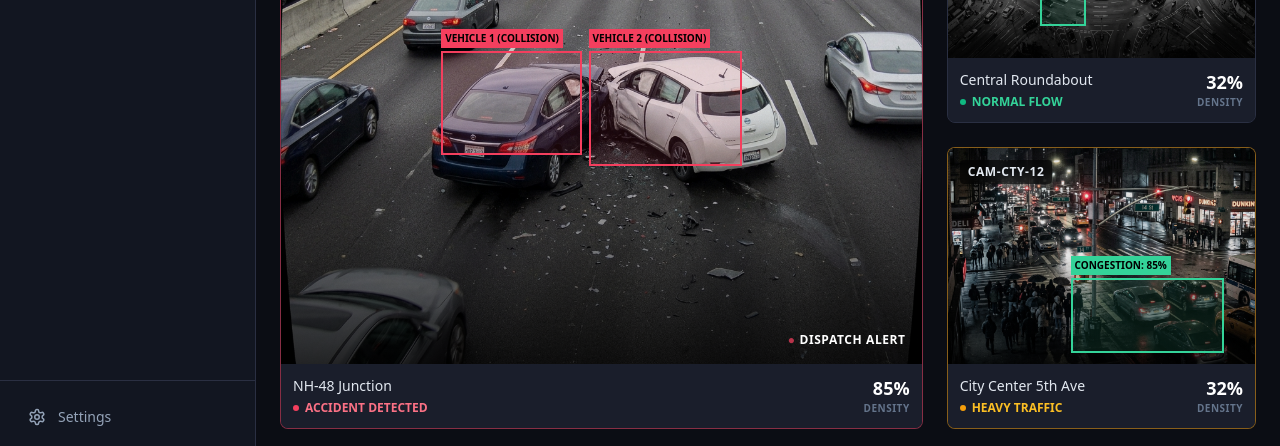
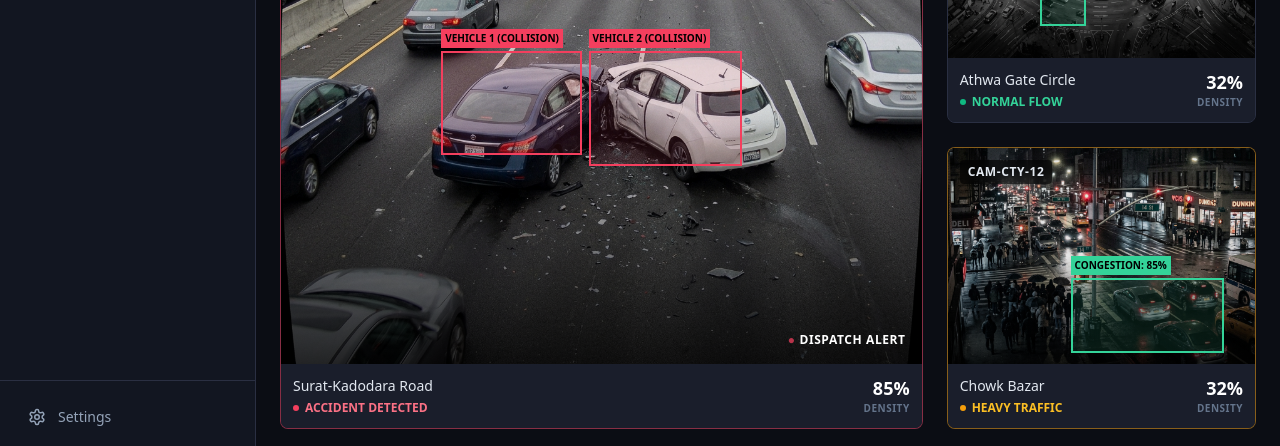
Before and after one commit to Shrey272/trafficguard-ai, a React (Vite) app in the folder frontend/: page /cameras in a window 1280 px wide. Shown: the part 347-793 px from the top of the page. Built offline with nearby package versions, Linux system fonts and the light colour scheme; no server answers.

Commit message:
Update location names to Surat areas

```diff
--- a/frontend/src/pages/Analytics.jsx
+++ b/frontend/src/pages/Analytics.jsx
@@ -133,35 +133,35 @@ const Analytics = () => {
                 </thead>
                 <tbody className="text-slate-300">
                   <tr className="border-b border-dark-border/50">
-                    <td className="py-3 flex items-center gap-2"><span className="w-1.5 h-1.5 rounded-full bg-rose-400"></span> I-95 North, Mile 42</td>
+                    <td className="py-3 flex items-center gap-2"><span className="w-1.5 h-1.5 rounded-full bg-rose-400"></span> Ring Road North</td>
                     <td className="py-3"><span className="border border-rose-500/50 text-rose-400 px-2 py-0.5 rounded-full text-[10px] font-bold tracking-wider">CRITICAL</span></td>
                     <td className="py-3 font-medium">45 mins</td>
                     <td className="py-3 text-slate-400 text-xs">07:00 - 09:30</td>
                     <td className="py-3 text-right"><TrendingUp size={16} className="text-rose-400 inline" /></td>
                   </tr>
                   <tr className="border-b border-dark-border/50">
-                    <td className="py-3 flex items-center gap-2"><span className="w-1.5 h-1.5 rounded-full bg-amber-400"></span> Downtown Exit 4A</td>
+                    <td className="py-3 flex items-center gap-2"><span className="w-1.5 h-1.5 rounded-full bg-amber-400"></span> Adajan Patia</td>
                     <td className="py-3"><span className="border border-amber-500/50 text-amber-400 px-2 py-0.5 rounded-full text-[10px] font-bold tracking-wider">HIGH</span></td>
                     <td className="py-3 font-medium">28 mins</td>
                     <td className="py-3 text-slate-400 text-xs">16:30 - 18:45</td>
                     <td className="py-3 text-right"><ArrowRight size={16} className="text-slate-500 inline" /></td>
                   </tr>
                   <tr className="border-b border-dark-border/50">
-                    <td className="py-3 flex items-center gap-2"><span className="w-1.5 h-1.5 rounded-full bg-amber-400"></span> West Blvd Intersection</td>
+                    <td className="py-3 flex items-center gap-2"><span className="w-1.5 h-1.5 rounded-full bg-amber-400"></span> Vesu Main Road</td>
                     <td className="py-3"><span className="border border-amber-500/50 text-amber-400 px-2 py-0.5 rounded-full text-[10px] font-bold tracking-wider">HIGH</span></td>
                     <td className="py-3 font-medium">22 mins</td>
                     <td className="py-3 text-slate-400 text-xs">17:00 - 18:00</td>
                     <td className="py-3 text-right"><TrendingUp size={16} className="text-rose-400 inline" /></td>
                   </tr>
                   <tr className="border-b border-dark-border/50">
-                    <td className="py-3 flex items-center gap-2"><span className="w-1.5 h-1.5 rounded-full bg-indigo-400"></span> Route 66, Section B</td>
+                    <td className="py-3 flex items-center gap-2"><span className="w-1.5 h-1.5 rounded-full bg-indigo-400"></span> Varachha Chowpati</td>
                     <td className="py-3"><span className="border border-indigo-500/50 text-indigo-400 px-2 py-0.5 rounded-full text-[10px] font-bold tracking-wider">MODERATE</span></td>
                     <td className="py-3 font-medium">15 mins</td>
                     <td className="py-3 text-slate-400 text-xs">08:00 - 09:00</td>
                     <td className="py-3 text-right"><TrendingDown size={16} className="text-emerald-400 inline" /></td>
                   </tr>
                   <tr>
-                    <td className="py-3 flex items-center gap-2"><span className="w-1.5 h-1.5 rounded-full bg-indigo-400"></span> Bridge Port Tunnel</td>
+                    <td className="py-3 flex items-center gap-2"><span className="w-1.5 h-1.5 rounded-full bg-indigo-400"></span> Udhana Darwaja</td>
                     <td className="py-3"><span className="border border-indigo-500/50 text-indigo-400 px-2 py-0.5 rounded-full text-[10px] font-bold tracking-wider">MODERATE</span></td>
                     <td className="py-3 font-medium">12 mins</td>
                     <td className="py-3 text-slate-400 text-xs">16:00 - 17:30</td>
--- a/frontend/src/pages/LiveCameras.jsx
+++ b/frontend/src/pages/LiveCameras.jsx
@@ -32,7 +32,7 @@ const LiveCameras = () => {
         <div className="lg:col-span-2 flex flex-col h-full">
           <CameraFeed
             id="CAM-NH48-02"
-            name="NH-48 Junction"
+            name="Surat-Kadodara Road"
             type="accident"
             focus={true}
             className="h-full min-h-[400px]"
@@ -52,7 +52,7 @@ const LiveCameras = () => {
         <div className="grid grid-rows-2 gap-6">
           <CameraFeed
             id="CAM-RND-03"
-            name="Central Roundabout"
+            name="Athwa Gate Circle"
             imgSrc="/cam_roundabout.jpg"
             overlayData={[
               { label: "CAR", x: "30%", y: "70%", w: "15%", h: "15%", color: "green" }
@@ -60,7 +60,7 @@ const LiveCameras = () => {
           />
           <CameraFeed
             id="CAM-CTY-12"
-            name="City Center 5th Ave"
+            name="Chowk Bazar"
             type="congestion"
             imgSrc="/cam_intersection.jpg"
             overlayData={[
--- a/frontend/src/pages/Map.jsx
+++ b/frontend/src/pages/Map.jsx
@@ -60,7 +60,7 @@ const MapView = () => {
               <span className="text-xs text-slate-400">10:42 AM</span>
             </div>
             <h4 className="text-white font-medium mb-1">Multi-Vehicle Collision</h4>
-            <p className="text-sm text-slate-400 mb-4 line-clamp-2">Intersection 4A, Downtown Sector. Lanes 1 & 2 blocked.</p>
+            <p className="text-sm text-slate-400 mb-4 line-clamp-2">Adajan Patia, Surat. Lanes 1 & 2 blocked.</p>
             <div className="flex gap-2">
                <button className="flex-1 bg-slate-800 text-white text-xs py-1.5 rounded flex items-center justify-center gap-1 hover:bg-slate-700 transition-colors"><Focus size={14} /> Focus</button>
                <button className="flex-1 bg-indigo-600/20 text-indigo-400 border border-indigo-500/30 text-xs py-1.5 rounded flex items-center justify-center gap-1 hover:bg-indigo-600/30 transition-colors"><Navigation size={14} /> Dispatch</button>
@@ -76,7 +76,7 @@ const MapView = () => {
               <span className="text-xs text-slate-400">10:15 AM</span>
             </div>
             <h4 className="text-white font-medium mb-1">Severe Congestion</h4>
-            <p className="text-sm text-slate-400 mb-4 line-clamp-2">Northbound Hwy 80. Average speed &lt; 15mph.</p>
+            <p className="text-sm text-slate-400 mb-4 line-clamp-2">Ring Road Northbound. Average speed &lt; 15mph.</p>
             <div className="flex gap-2">
                <button className="w-full bg-slate-800 text-white text-xs py-1.5 rounded flex items-center justify-center gap-1 hover:bg-slate-700 transition-colors"><Focus size={14} /> Focus</button>
             </div>
@@ -91,7 +91,7 @@ const MapView = () => {
               <span className="text-xs text-slate-400">09:30 AM</span>
             </div>
             <h4 className="text-white font-medium mb-1">Signal Malfunction</h4>
-            <p className="text-sm text-slate-400 mb-4 line-clamp-2">Pedestrian crossing signal out of sync at 5th & Main.</p>
+            <p className="text-sm text-slate-400 mb-4 line-clamp-2">Pedestrian crossing signal out of sync at Udhana Darwaja.</p>
             <div className="flex gap-2">
                <button className="w-full bg-slate-800 text-white text-xs py-1.5 rounded flex items-center justify-center gap-1 hover:bg-slate-700 transition-colors"><Focus size={14} /> Focus</button>
             </div>
```
